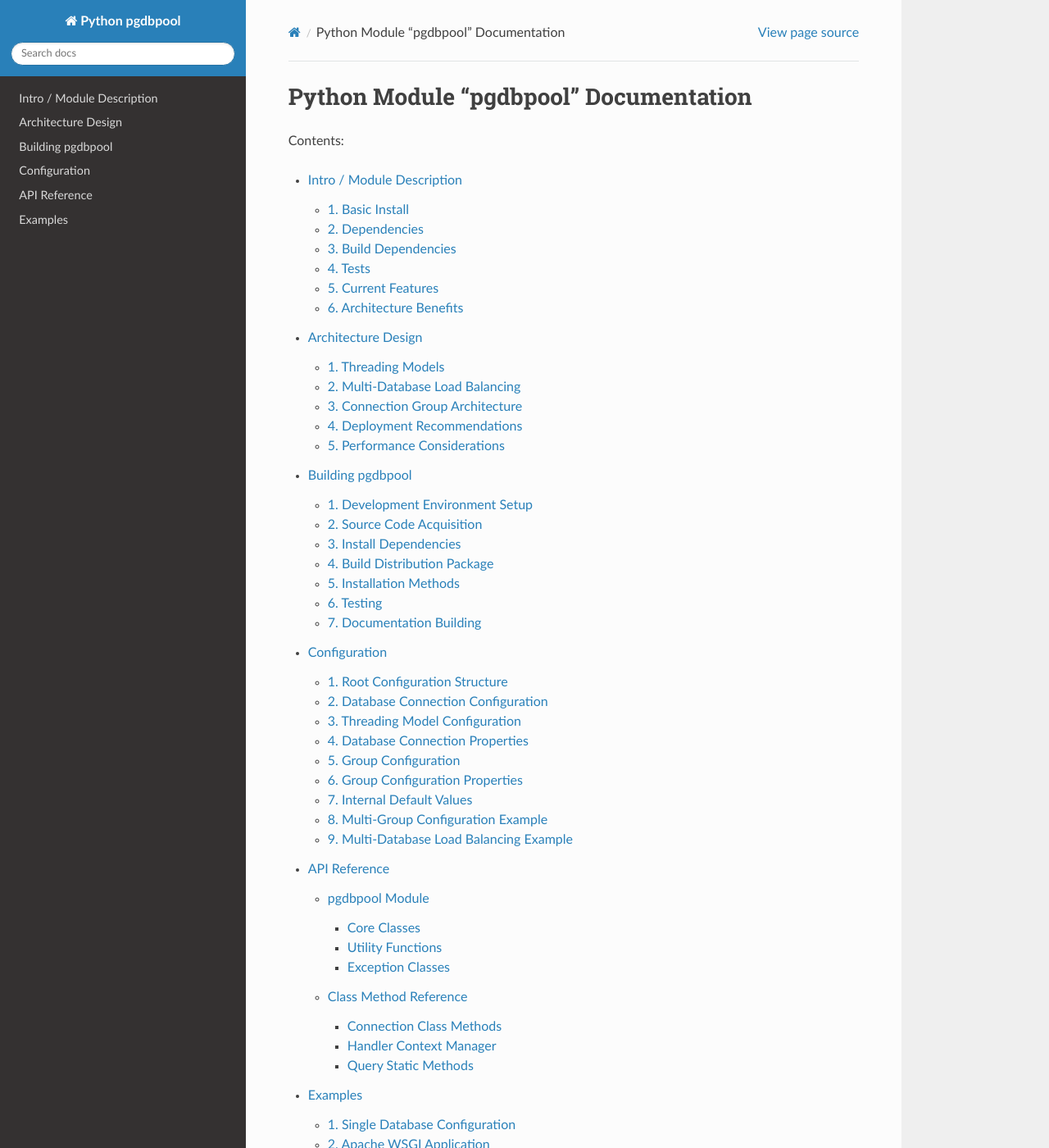
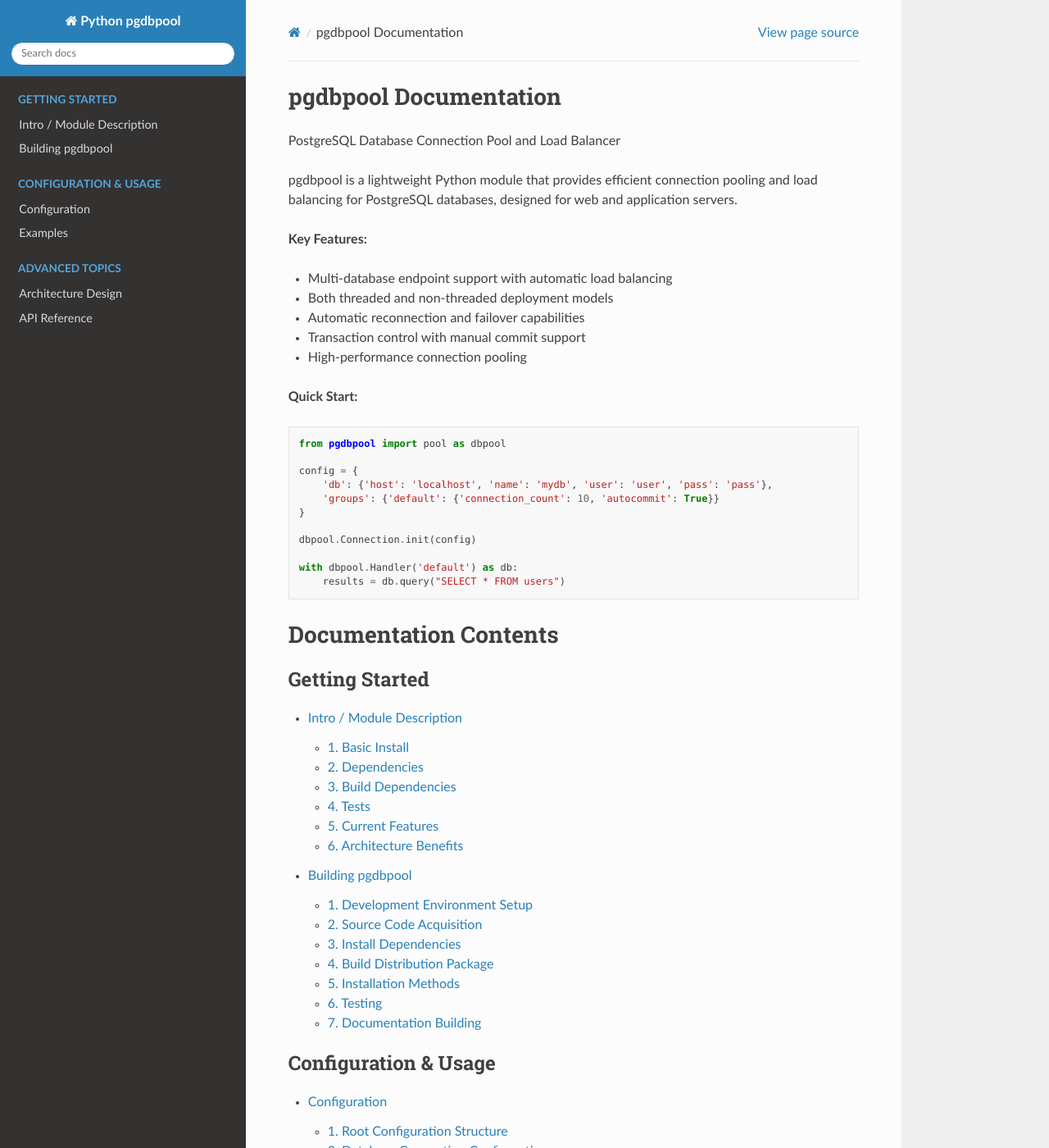
Before and after one commit to clauspruefer/python-dbpool, a Sphinx documentation site: the page built from doc/conf.py/source/index.rst, in a window 1280 px wide and 1400 px high. Shown: the whole window at 82% size. Built offline with Sphinx 7.4.7 and the Read the Docs theme 3.1.0, drawn with Linux system fonts in a browser that asks for light colours; some of the changed text lies outside the part shown.

Commit message:
Final documentation improvements - fix table formatting, update CHANGELOG, and enhance index
Co-authored-by: clauspruefer <17313789+clauspruefer@users.noreply.github.com>

```diff
--- a/doc/conf.py/source/config.rst
+++ b/doc/conf.py/source/config.rst
@@ -207,7 +207,7 @@ The threading model can be configured to optimize for different deployment scena
      - int
      - Quantity
      -
-     -
+     - Required
      - Connection Count
    * - autocommit
      - bool
--- a/doc/conf.py/source/index.rst
+++ b/doc/conf.py/source/index.rst
@@ -1,22 +1,62 @@
-.. python-xml-microparser documentation master file, created by
+.. pgdbpool documentation master file, created by
    sphinx-quickstart on Tue Feb  6 08:37:14 2018.
    You can adapt this file completely to your liking, but it should at least
    contain the root `toctree` directive.
 
-Python Module "pgdbpool" Documentation
-======================================
+pgdbpool Documentation
+======================
 
-Contents:
+PostgreSQL Database Connection Pool and Load Balancer
+
+pgdbpool is a lightweight Python module that provides efficient connection pooling and load balancing for PostgreSQL databases, designed for web and application servers.
+
+**Key Features:**
+
+- Multi-database endpoint support with automatic load balancing
+- Both threaded and non-threaded deployment models
+- Automatic reconnection and failover capabilities
+- Transaction control with manual commit support
+- High-performance connection pooling
+
+**Quick Start:**
+
+.. code-block:: python
+
+    from pgdbpool import pool as dbpool
+
+    config = {
+        'db': {'host': 'localhost', 'name': 'mydb', 'user': 'user', 'pass': 'pass'},
+        'groups': {'default': {'connection_count': 10, 'autocommit': True}}
+    }
+
+    dbpool.Connection.init(config)
+
+    with dbpool.Handler('default') as db:
+        results = db.query("SELECT * FROM users")
+
+Documentation Contents
+======================
 
 .. toctree::
-   :maxdepth: 3
+   :maxdepth: 2
+   :caption: Getting Started
 
    intro
+   build
+
+.. toctree::
+   :maxdepth: 2
+   :caption: Configuration & Usage
+
+   config
+   examples
+
+.. toctree::
+   :maxdepth: 2
+   :caption: Advanced Topics
+
    design
-   build
-   config
    api
-   examples
 
 Indices and tables
 ==================
```
Also changed, not shown: CHANGELOG.md (+12 -4 lines).
